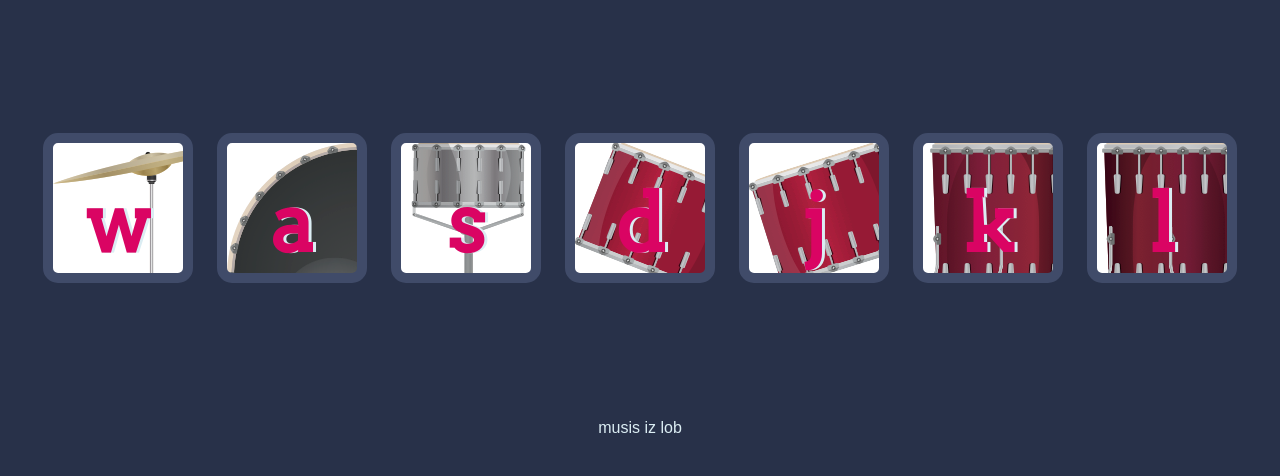
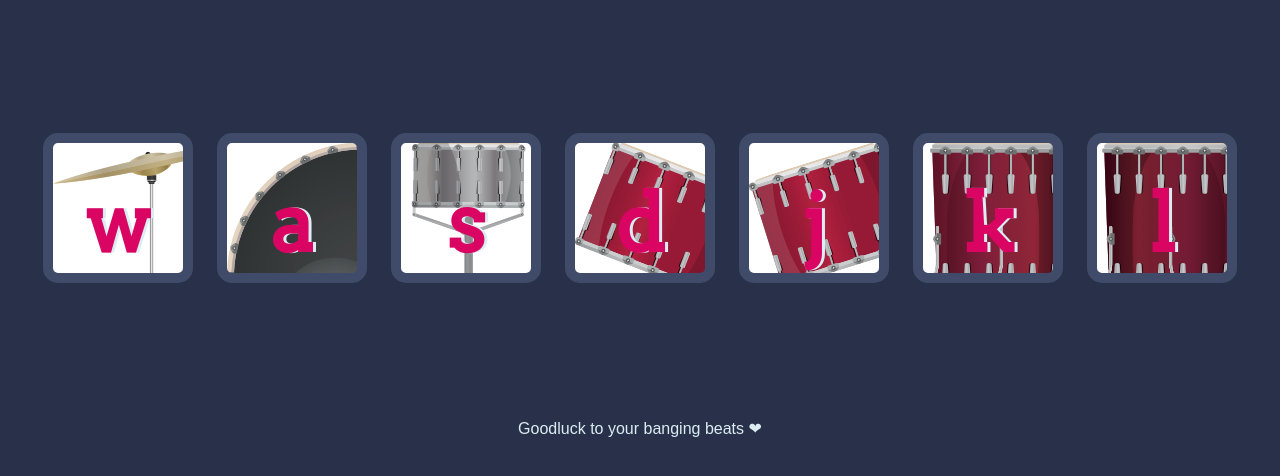
Before and after one commit to rushimusic/easydrumkit, a plain HTML site: page index.html in a window 1280 px wide. Shown: the part 156-632 px from the top of the page. Drawn offline with Linux system fonts and the light colour scheme.

Commit message:
Update index.html

```diff
--- a/index.html
+++ b/index.html
@@ -23,7 +23,7 @@
 
 
   <footer>
-  musis iz lob
+  Goodluck to your banging beats ❤
   </footer>
   <script type="text/javascript"src="index.js">
 
```
